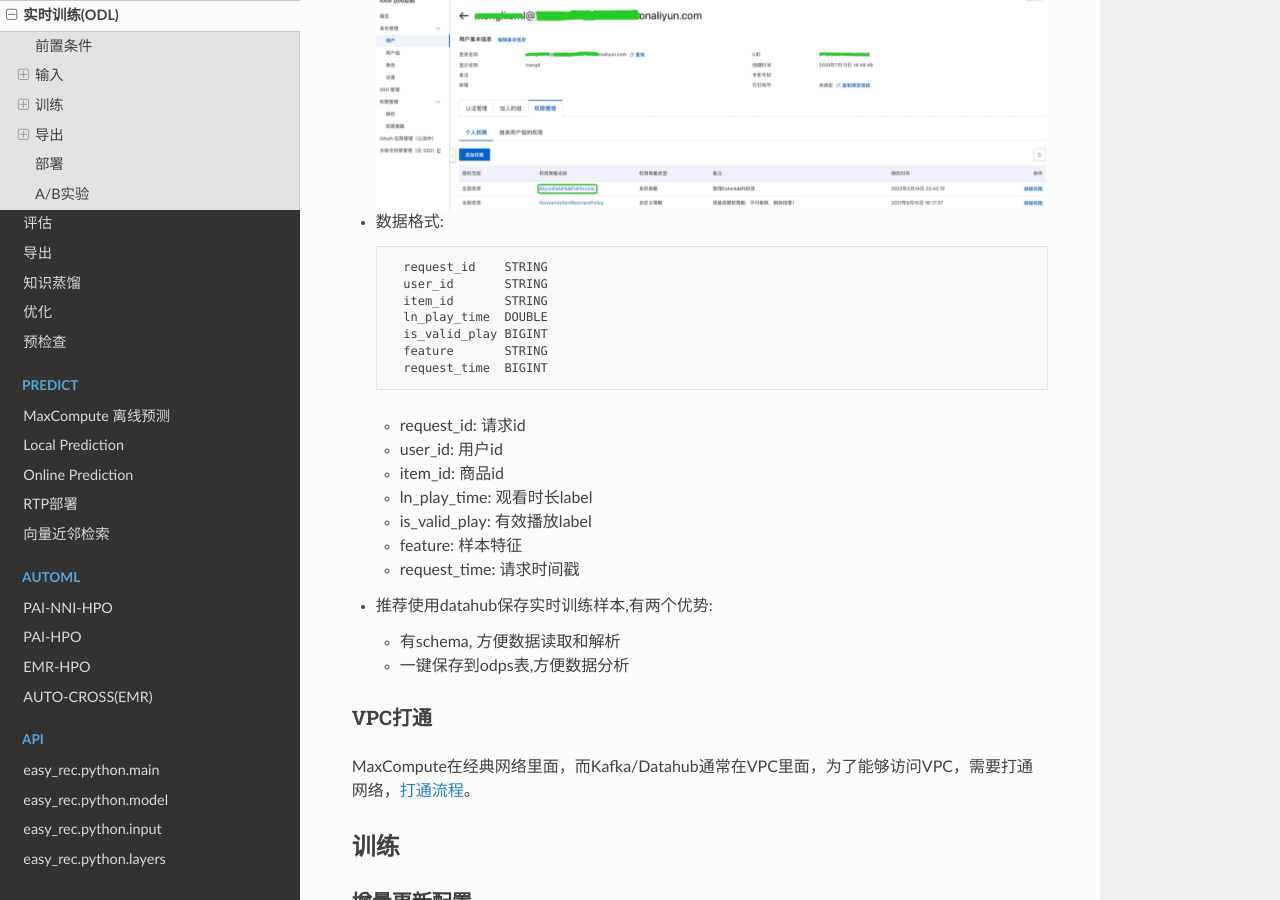
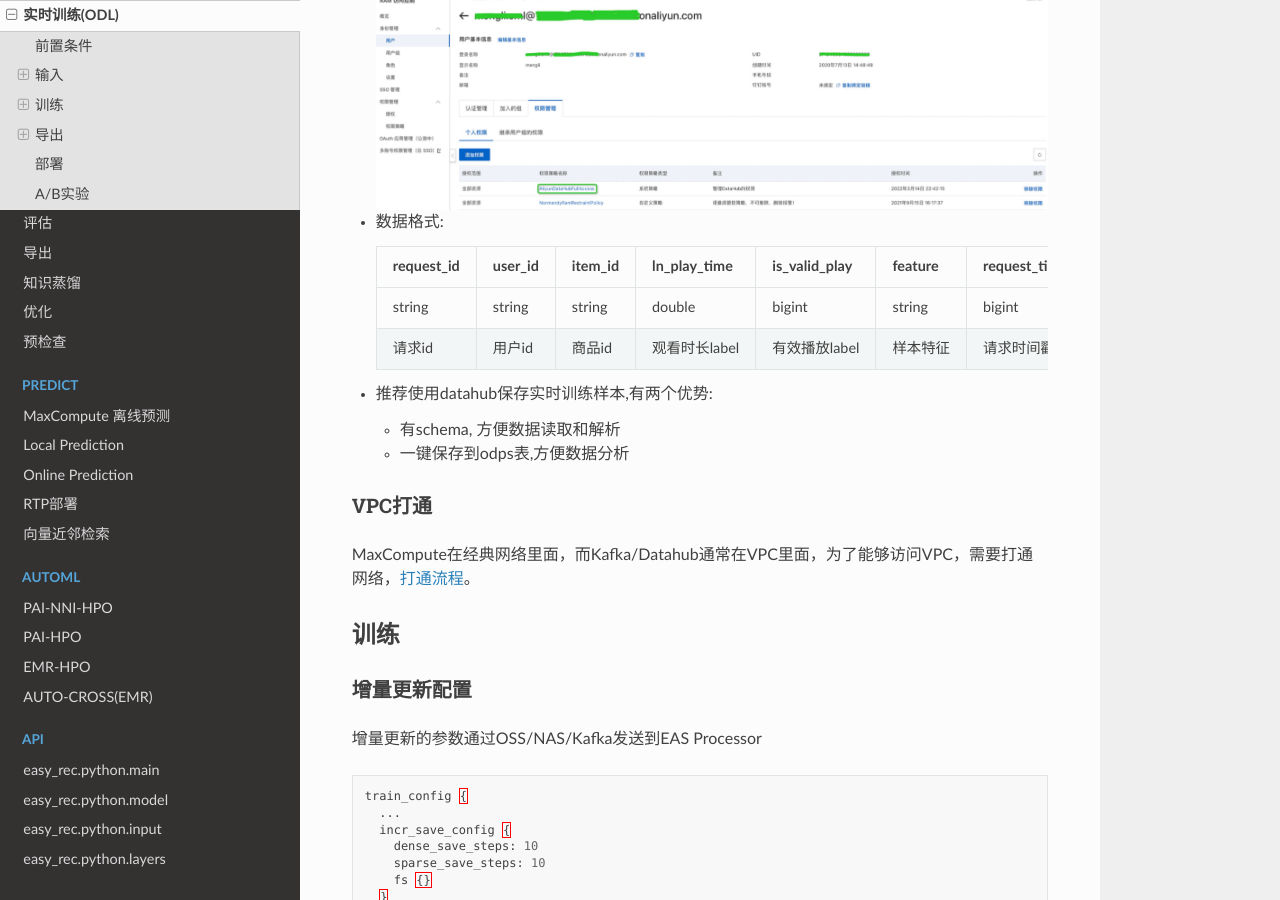
Before and after one commit to alibaba/EasyRec, a Sphinx documentation site: the page built from docs/source/online_train.md, in a window 1280 px wide and 900 px high, scrolled down 2763 px. Built offline with Sphinx 7.4.7 and the Read the Docs theme 2.0.0, drawn with Linux system fonts in a browser that asks for light colours; the version number is read from the project's files by our own code; some of the changed lines change nothing that is shown; some of the changed text lies outside the part shown.

Commit message:
update table format

````diff
--- a/docs/source/online_train.md
+++ b/docs/source/online_train.md
@@ -89,22 +89,12 @@
 - 权限开通: ak对应的用户必须要添加datahub访问权限
   ![online_auth.png](../images/other/online_auth.png)
 - 数据格式:
-  ```
-    request_id    STRING
-    user_id       STRING
-    item_id       STRING
-    ln_play_time  DOUBLE
-    is_valid_play BIGINT
-    feature       STRING
-    request_time  BIGINT
-  ```
-  - request_id: 请求id
-  - user_id: 用户id
-  - item_id: 商品id
-  - ln_play_time: 观看时长label
-  - is_valid_play: 有效播放label
-  - feature: 样本特征
-  - request_time: 请求时间戳
+  <table class="docutils" border=1>
+    <tr><th>request_id</th><th>user_id</th><th>item_id</th><th>ln_play_time</th><th>is_valid_play</th><th>feature</th><th>request_time</th></tr>
+    <tr><td>string    </td><td>string </td><td>string </td><td>double      </td><td>bigint       </td><td>string </td><td>bigint      </td></tr>
+    <tr><td>请求id    </td><td>用户id </td><td>商品id </td><td>观看时长label</td><td>有效播放label</td><td>样本特征</td><td>请求时间戳</td></tr>
+  </table>
+
 - 推荐使用datahub保存实时训练样本,有两个优势:
   - 有schema, 方便数据读取和解析
   - 一键保存到odps表,方便数据分析
@@ -183,7 +173,7 @@
 ```
  - edit_config_json: 修改config
     - fine_tune_checkpoint: 从离线训练的checkpoint进行初始化
-    - train_config.incr_save_config.fs: {}, 表示保存增量更新到文件系统(OSS/NAS).
+    - train_config.incr_save_config.fs: {}, 表示保存增量更新到文件系统(OSS/NAS)
     - datahub_train_input.offset_time: 修改增量训练读取数据的起始位点
  - 注意: cluster里面不能指定GPU, GPU集群无法访问vpc网络
  - 其他参数参考[MaxCompute离线训练](./train.md#on-pai)
````
